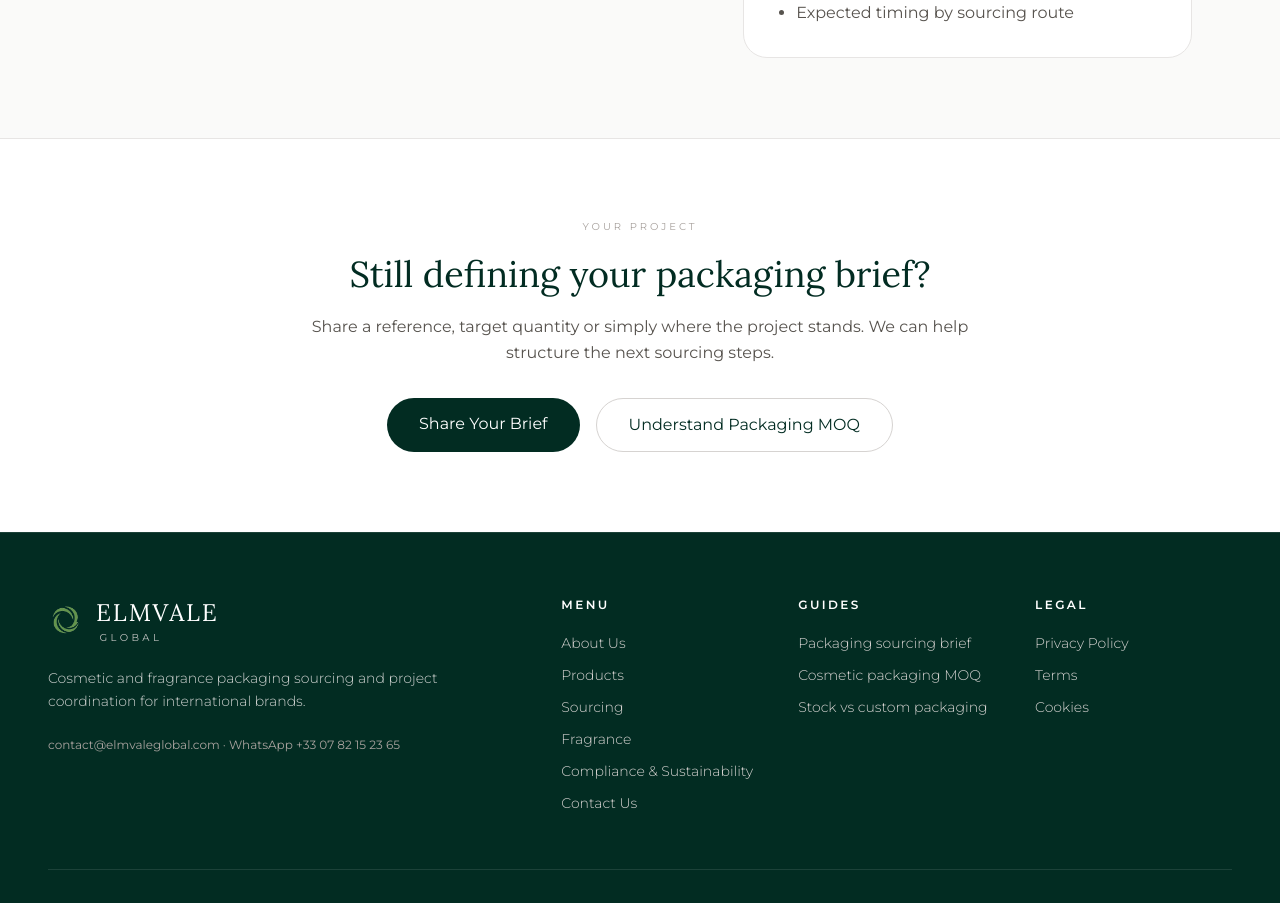
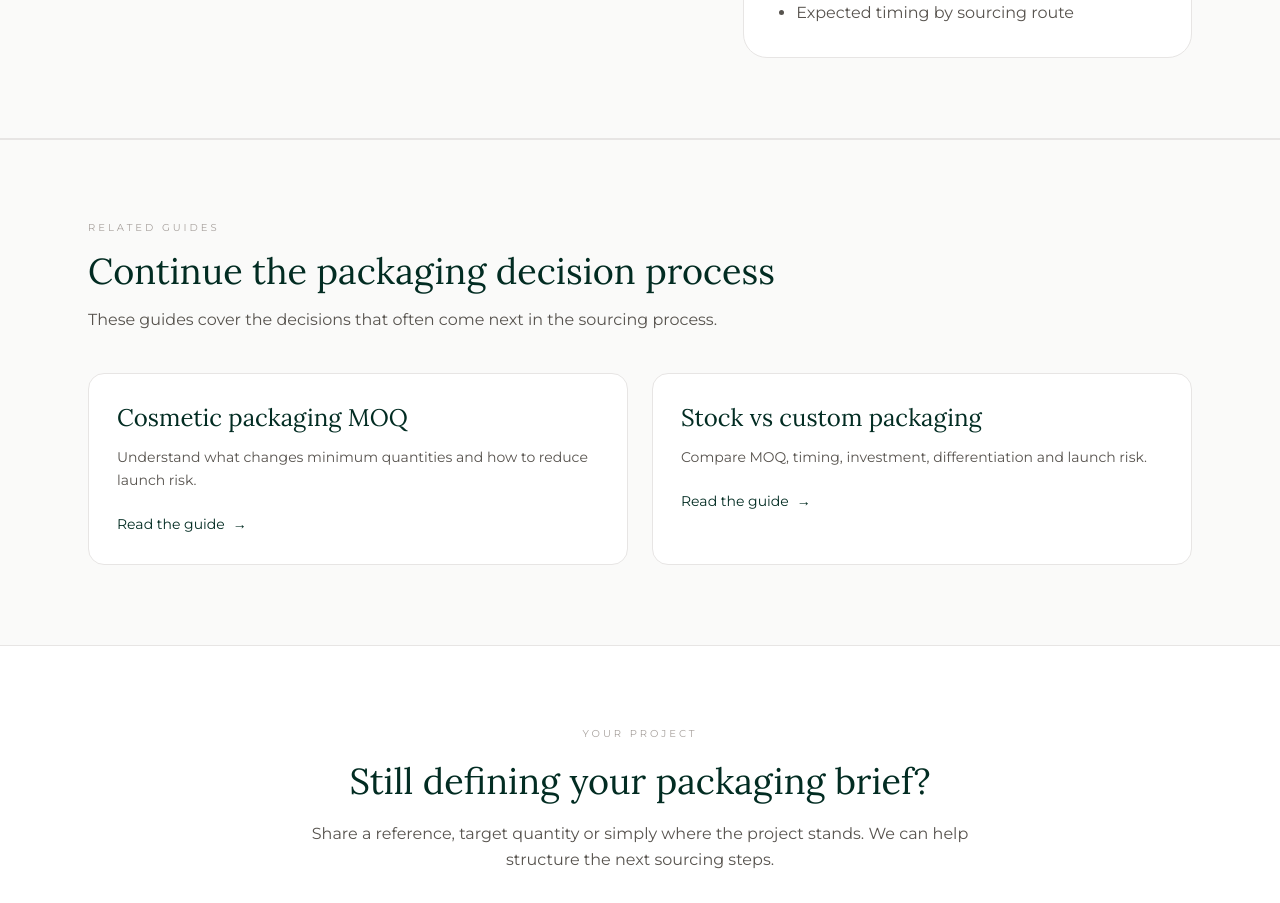
Before and after one commit to cathy6140/-Elmvale-Global-.github.io, a React (Vite) app: page /packaging-sourcing-brief in a window 1280 px wide. Shown: the part 3480-4383 px from the top of the page. Built offline with nearby package versions, Linux system fonts and the light colour scheme.

Commit message:
Add related guide links

```diff
--- a/src/pages/PackagingSourcingBrief.tsx
+++ b/src/pages/PackagingSourcingBrief.tsx
@@ -3,6 +3,7 @@ import { Link } from "react-router-dom";
 import { LanguageContext } from "../App";
 import { localizedPath } from "../locale";
 import { trackContactCta } from "../analytics";
+import RelatedGuides from "../components/RelatedGuides";
 
 const PackagingSourcingBrief: React.FC = () => {
   const { language } = useContext(LanguageContext);
@@ -210,6 +211,8 @@ const PackagingSourcingBrief: React.FC = () => {
         </div>
       </section>
 
+      <RelatedGuides language={language} current="brief" />
+
       <section className="max-w-5xl mx-auto px-6 py-20 text-center">
         <p className="uppercase text-[10px] tracking-[0.3em] text-stone-400 mb-5">
           {fr ? "VOTRE PROJET" : "YOUR PROJECT"}
```
